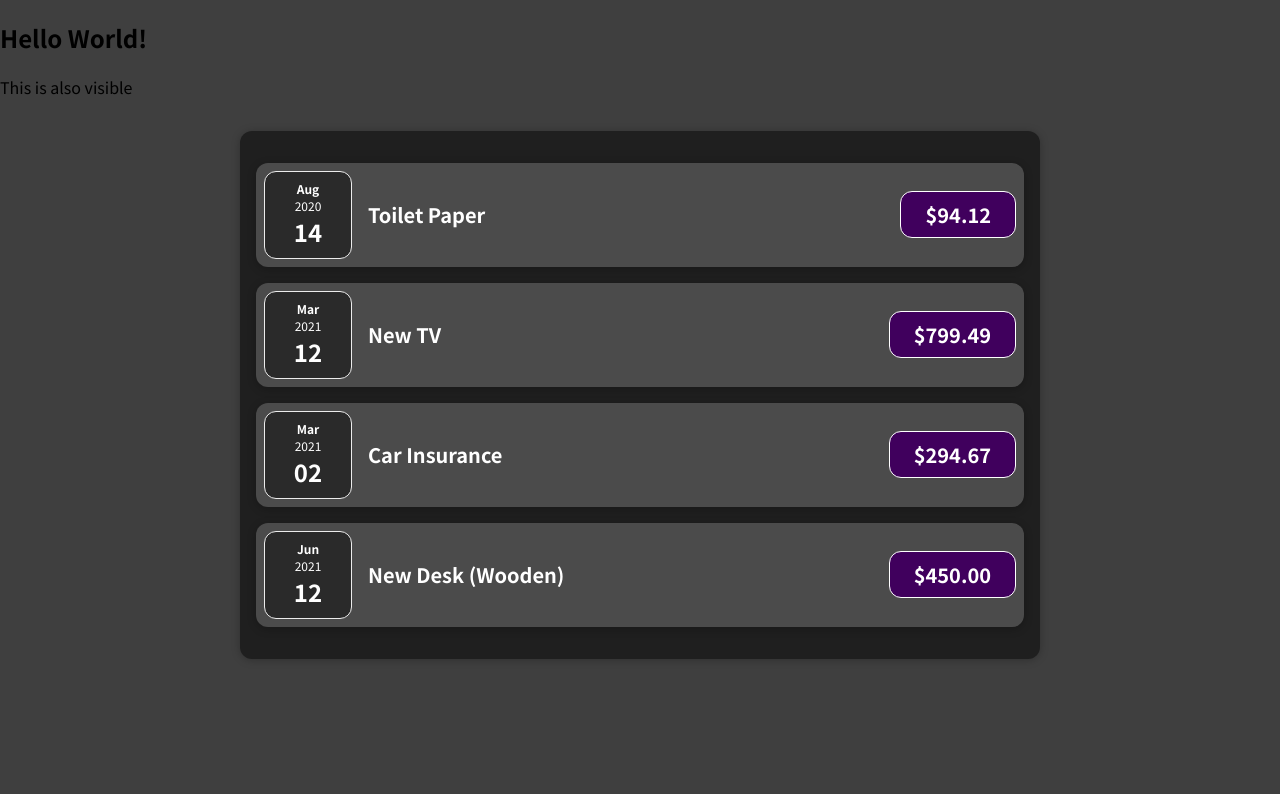
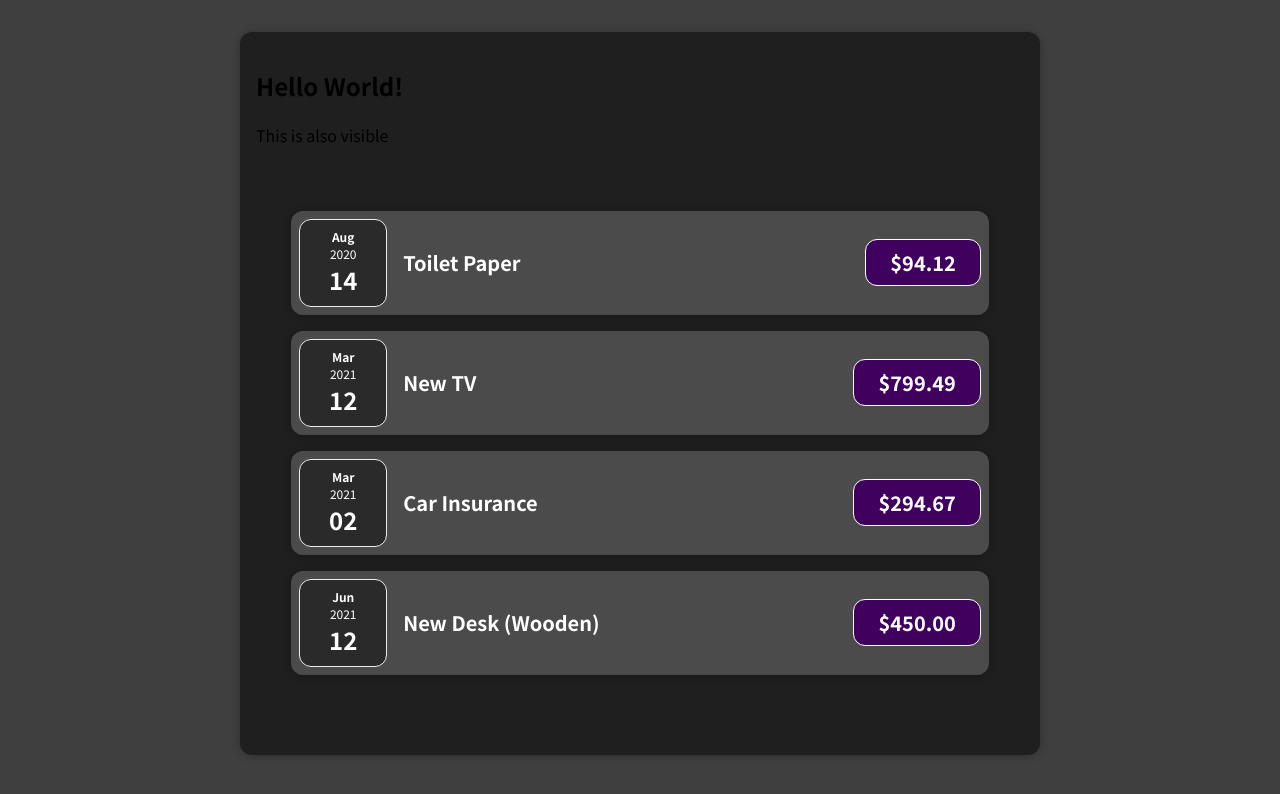
Before and after one commit to Raihan9797/react-complete-guide, a JavaScript app in the folder section-3-react-basics/react-complete-guide/: page / in a window 1280 px wide. Shown: the top 794 px of the page. Built offline with nearby package versions, Linux system fonts and the light colour scheme.

Commit message:
40. The concept of composition: children props

```diff
--- a/section-3-react-basics/react-complete-guide/src/App.js
+++ b/section-3-react-basics/react-complete-guide/src/App.js
@@ -10,6 +10,7 @@ Inspect on Google Chrome / go to Sources / static. You will see .js files and th
 - This shows that react is way more developer friendly.
 */
 import Expenses from "./components/Expenses";
+import Card from "./components/Card";
 
 function App() {
   const expenses = [
@@ -35,11 +36,11 @@ function App() {
   ];
 
   return (
-    <div>
+    <Card className = 'expenses'>
       <h2>Hello World!</h2>
       <p>This is also visible</p>
       <Expenses expenses = {expenses}></Expenses>
-    </div>
+    </Card>
   );
 }
 
--- /dev/null
+++ b/section-3-react-basics/react-complete-guide/src/components/Card.css
@@ -0,0 +1,4 @@
+.card {
+  border-radius: 12px;
+  box-shadow: 0 1px 8px rgba(0, 0, 0, 0.25);
+}
--- /dev/null
+++ b/section-3-react-basics/react-complete-guide/src/components/Card.js
@@ -0,0 +1,13 @@
+import "./Card.css";
+
+function Card(props) {
+    const cardStyle = 'card ' + props.className;
+    return (
+    <div className = {cardStyle}>
+        {props.children}
+    </div>
+    )
+
+}
+
+export default Card;
--- a/section-3-react-basics/react-complete-guide/src/components/ExpenseItem.css
+++ b/section-3-react-basics/react-complete-guide/src/components/ExpenseItem.css
@@ -2,10 +2,8 @@
   display: flex;
   justify-content: space-between;
   align-items: center;
-  box-shadow: 0 2px 8px rgba(0, 0, 0, 0.25);
   padding: 0.5rem;
   margin: 1rem 0;
-  border-radius: 12px;
   background-color: #4b4b4b;
 }
 
--- a/section-3-react-basics/react-complete-guide/src/components/ExpenseItem.js
+++ b/section-3-react-basics/react-complete-guide/src/components/ExpenseItem.js
@@ -1,5 +1,6 @@
 import "./ExpenseItem.css";
 import ExpenseDate from "./ExpenseDate";
+import Card from "./Card";
 
 function ExpenseItem(props) {
     // console.log(props)
@@ -8,13 +9,13 @@ function ExpenseItem(props) {
 
     // brackets to tell js its one liner.
     return (
-    <div className = "expense-item">
+    <Card className = "expense-item">
         <ExpenseDate date = {props.date}></ExpenseDate>
         <div className = "expense-item__description">
             <h2>{ props.title }</h2>
         </div>
         <div className = "expense-item__price">${ expenseAmt }</div>
-    </div>
+    </Card>
     );
 
 }
--- a/section-3-react-basics/react-complete-guide/src/components/Expenses.css
+++ b/section-3-react-basics/react-complete-guide/src/components/Expenses.css
@@ -4,6 +4,4 @@
   margin: 2rem auto;
   width: 50rem;
   max-width: 95%;
-  border-radius: 12px;
-  box-shadow: 0 1px 8px rgba(0, 0, 0, 0.25);
 }
```
Also changed, not shown: 2 other files (tests, documents, lock files or other folders).
